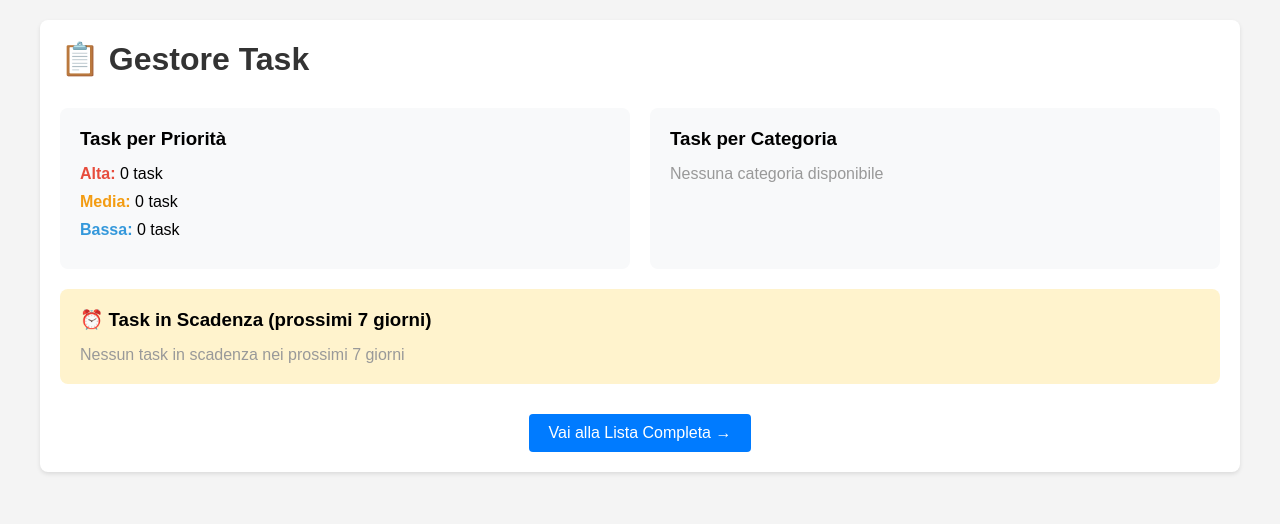
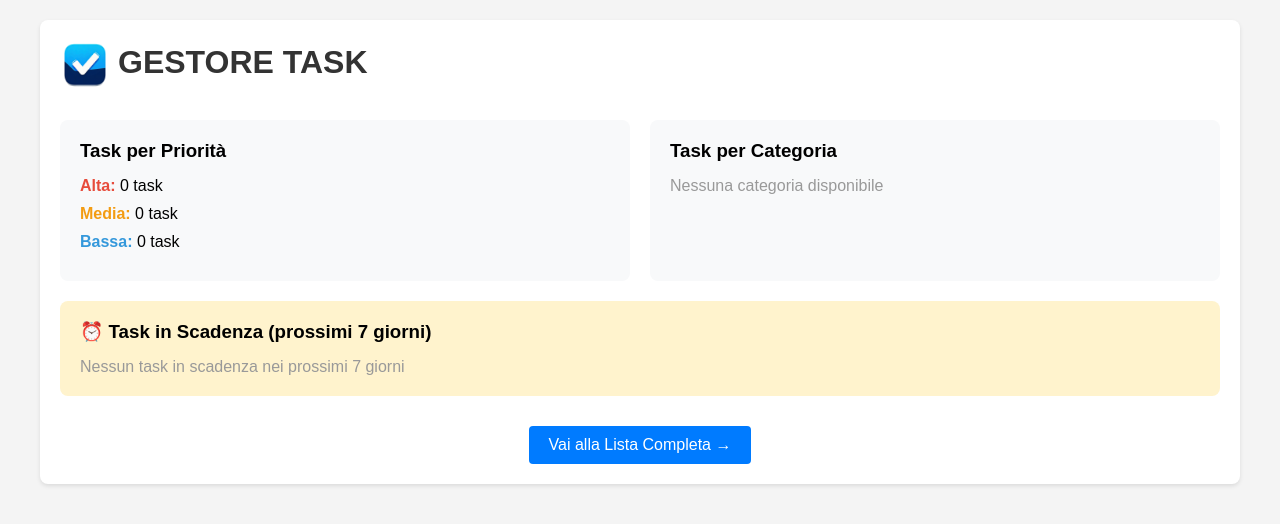
Before and after one commit to Axel0689/gestore-task, a Django app: page /dashboard/ in a window 1280 px wide. Shown: the part 69-593 px from the top of the page. Run offline with Django 5.2, Linux system fonts and the light colour scheme; data that the repository does not hold is empty.

Commit message:
Inserimento dell'icona nel base.html

```diff
--- a/tasks/templates/tasks/base.html
+++ b/tasks/templates/tasks/base.html
@@ -1,8 +1,10 @@
+{% load static %}
 <!DOCTYPE html>
 <html lang="it">
   <head>
     <meta charset="UTF-8" />
     <meta name="viewport" content="width=device-width, initial-scale=1.0" />
+    <link rel="icon" type="image/x-icon" href="{% static 'gestore task.ico' %}">
     <title>{% block title %}Gestore Task{% endblock %}</title>
     <style>
       * {
@@ -89,7 +91,7 @@
     </div>
 
     <div class="container">
-      <h1>📋 Gestore Task</h1>
+      <h1><img src="{% static 'gestore task.ico' %}" alt="Icona Gestore Task" style="width: 50px; height: 50px; vertical-align: middle; margin-right: 8px;">GESTORE TASK</h1>
       {% block content %} {% endblock %}
     </div>
   </body>
```
